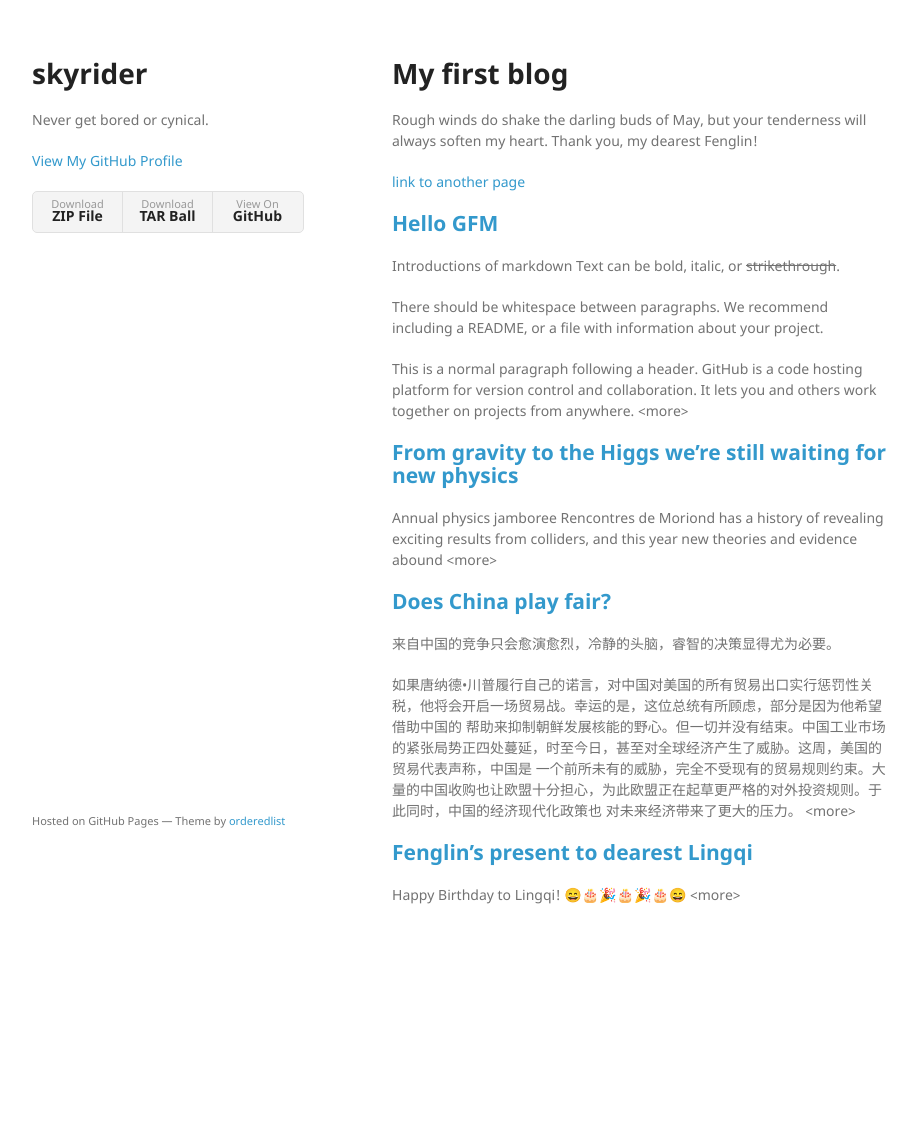
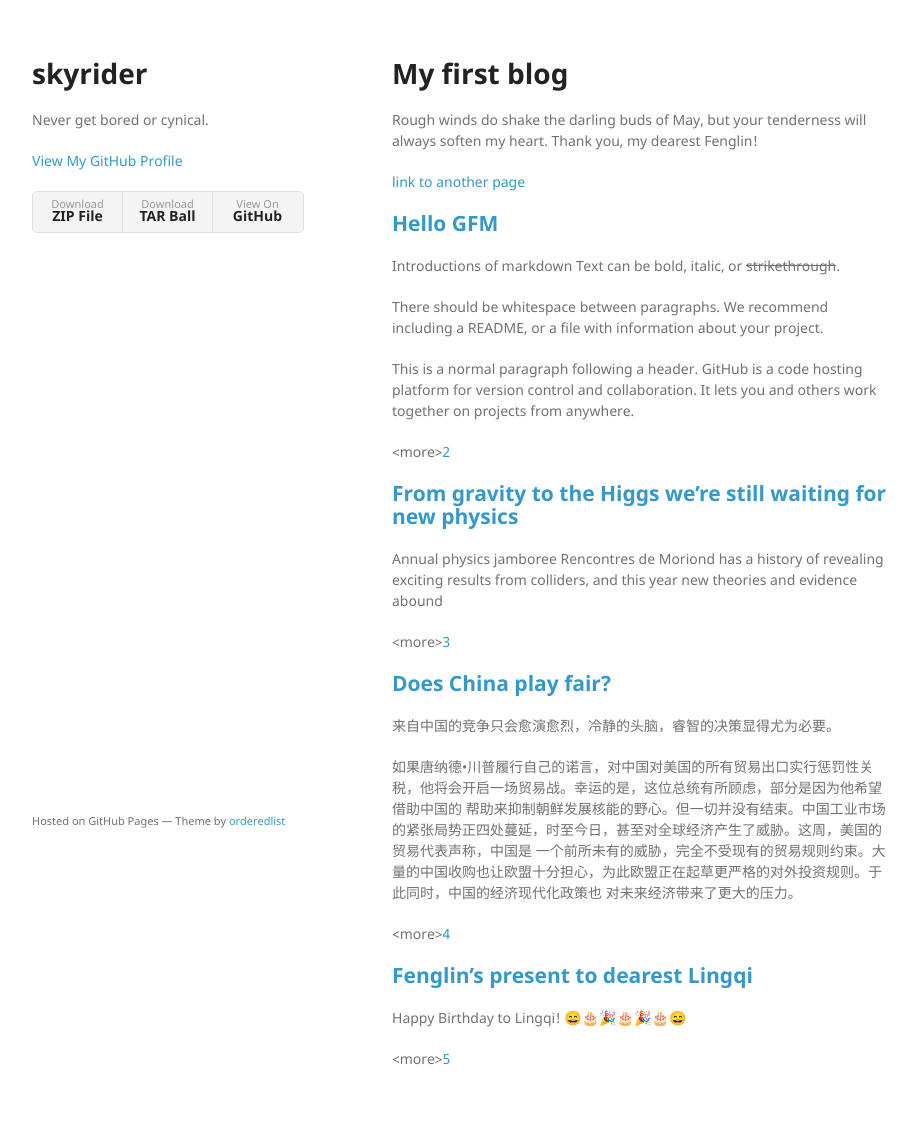
Before and after one commit to aladden/aladden.github.io, a Jekyll site: the page built from index.md, in a window 1280 px wide. Shown: the whole page, without its empty margins (178-1095 px from the left). Built offline with Jekyll 4.4.1, drawn with Linux system fonts in a browser that asks for light colours; emoji names are drawn with the system emoji font; our own code applies the rules of GitHub Pages for plain Markdown files; before the commit the page ends 975 px from its top, so only the background shows below that.

Commit message:
Update index.md

```diff
--- a/index.md
+++ b/index.md
@@ -6,9 +6,9 @@
 
 Rough winds do shake the darling buds of May, but your tenderness will always soften my heart. Thank you, my dearest Fenglin!
 
-[link to another page][2]
+[link to another page][1]
 
-[Hello GFM][1]
+[Hello GFM][2]
 ---
 Introductions of markdown
 Text can be bold, italic, or ~~strikethrough~~.
@@ -16,28 +16,32 @@
 There should be whitespace between paragraphs. We recommend including a README, or a file with information about your project.
 
 This is a normal paragraph following a header. GitHub is a code hosting platform for version control and collaboration. It lets you and others work together on projects from anywhere.
-&lt;more&gt;
+
+&lt;more&gt;[2]
 
 [From gravity to the Higgs we’re still waiting for new physics][3]
 ---
 Annual physics jamboree Rencontres de Moriond has a history of revealing exciting results from colliders, and this year new theories and evidence abound
-&lt;more&gt;
+
+&lt;more&gt;[3]
 
 [Does China play fair?][4]
 ---
 来自中国的竞争只会愈演愈烈，冷静的头脑，睿智的决策显得尤为必要。
 
 如果唐纳德•川普履行自己的诺言，对中国对美国的所有贸易出口实行惩罚性关税，他将会开启一场贸易战。幸运的是，这位总统有所顾虑，部分是因为他希望借助中国的 帮助来抑制朝鲜发展核能的野心。但一切并没有结束。中国工业市场的紧张局势正四处蔓延，时至今日，甚至对全球经济产生了威胁。这周，美国的贸易代表声称，中国是 一个前所未有的威胁，完全不受现有的贸易规则约束。大量的中国收购也让欧盟十分担心，为此欧盟正在起草更严格的对外投资规则。于此同时，中国的经济现代化政策也 对未来经济带来了更大的压力。
-&lt;more&gt;
+
+&lt;more&gt;[4]
 
 [Fenglin's present to dearest Lingqi][5]
 ---
 Happy Birthday to Lingqi!
 :smile::birthday::tada::birthday::tada::birthday::smile:
-&lt;more&gt;
 
-[1]:	intro-of-markdown
-[2]:	another-page
+&lt;more&gt;[5]
+
+[1]:	another-page
+[2]:	intro-of-markdown
 [3]:	from-gravity-to-the-Higss-we’re-still-waiting-for-new-physics
 [4]:	does-China-play-fair
 [5]:	Fenglin-present-Lingqi
```
